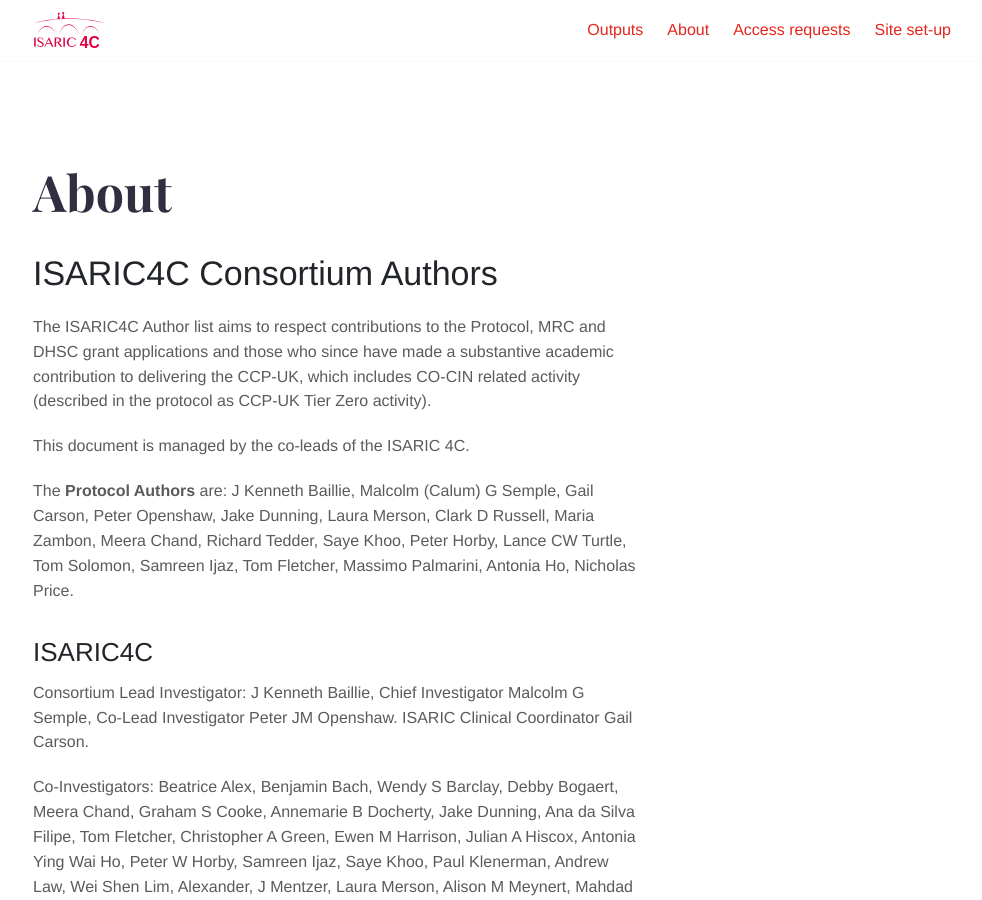
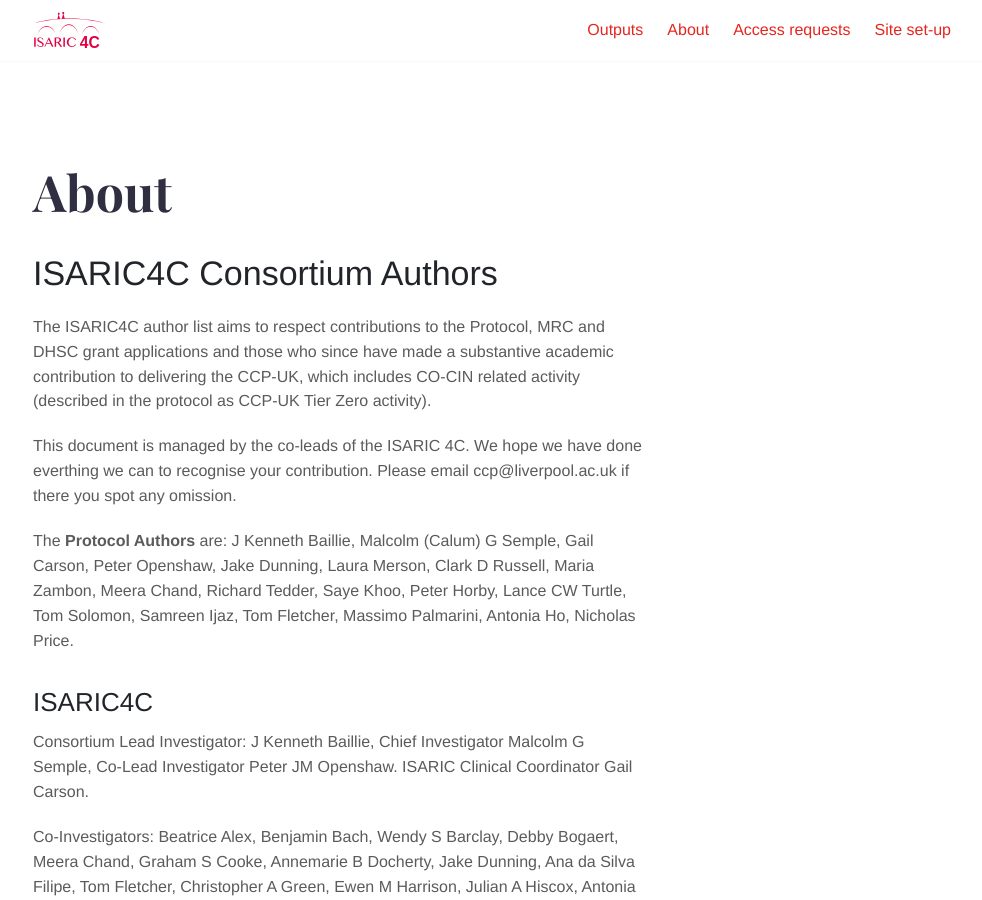
Before and after one commit to isaric4c/isaric4c.github.io, a Jekyll site: the page built from about/authors.md, in a window 1280 px wide and 900 px high. Shown: the whole window, without its empty margins (142-1124 px from the left). Built offline with Jekyll 4.4.1, drawn with Linux system fonts in a browser that asks for light colours.

Commit message:
Update authors.md
revised explanatory text

```diff
--- a/about/authors.md
+++ b/about/authors.md
@@ -7,13 +7,15 @@
 ISARIC4C Consortium Authors
 =======
 
-The ISARIC4C Author list aims to respect contributions to the
+The ISARIC4C author list aims to respect contributions to the
 Protocol, MRC and DHSC grant applications and those who since have made
 a substantive academic contribution to delivering the CCP-UK, which
 includes CO-CIN related activity (described in the protocol as CCP-UK
 Tier Zero activity).
 
 This document is managed by the co-leads of the ISARIC 4C.
+We hope we have done everthing we can to recognise your contribution.
+Please email ccp@liverpool.ac.uk if there you spot any omission.
 
 The **Protocol Authors** are: J Kenneth Baillie, Malcolm (Calum) G Semple,
 Gail Carson, Peter Openshaw, Jake Dunning, Laura Merson, Clark D
```
